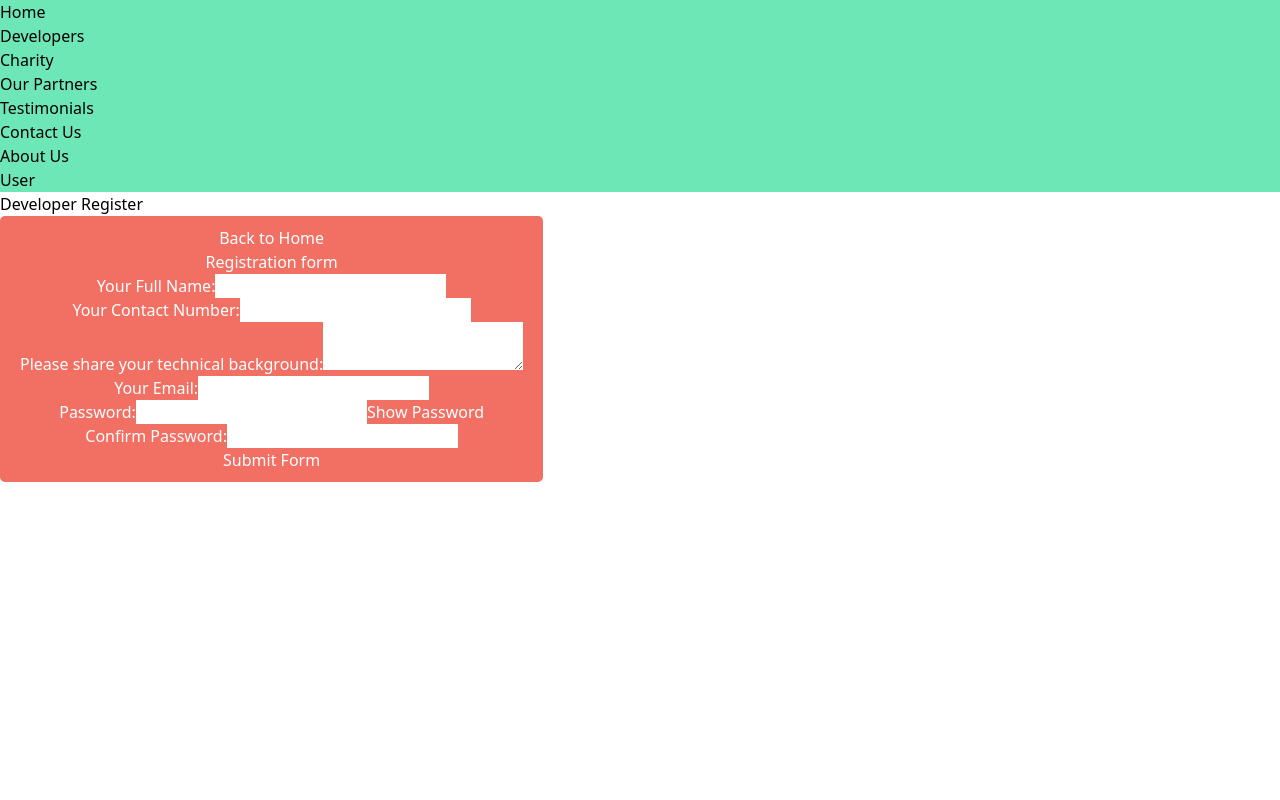
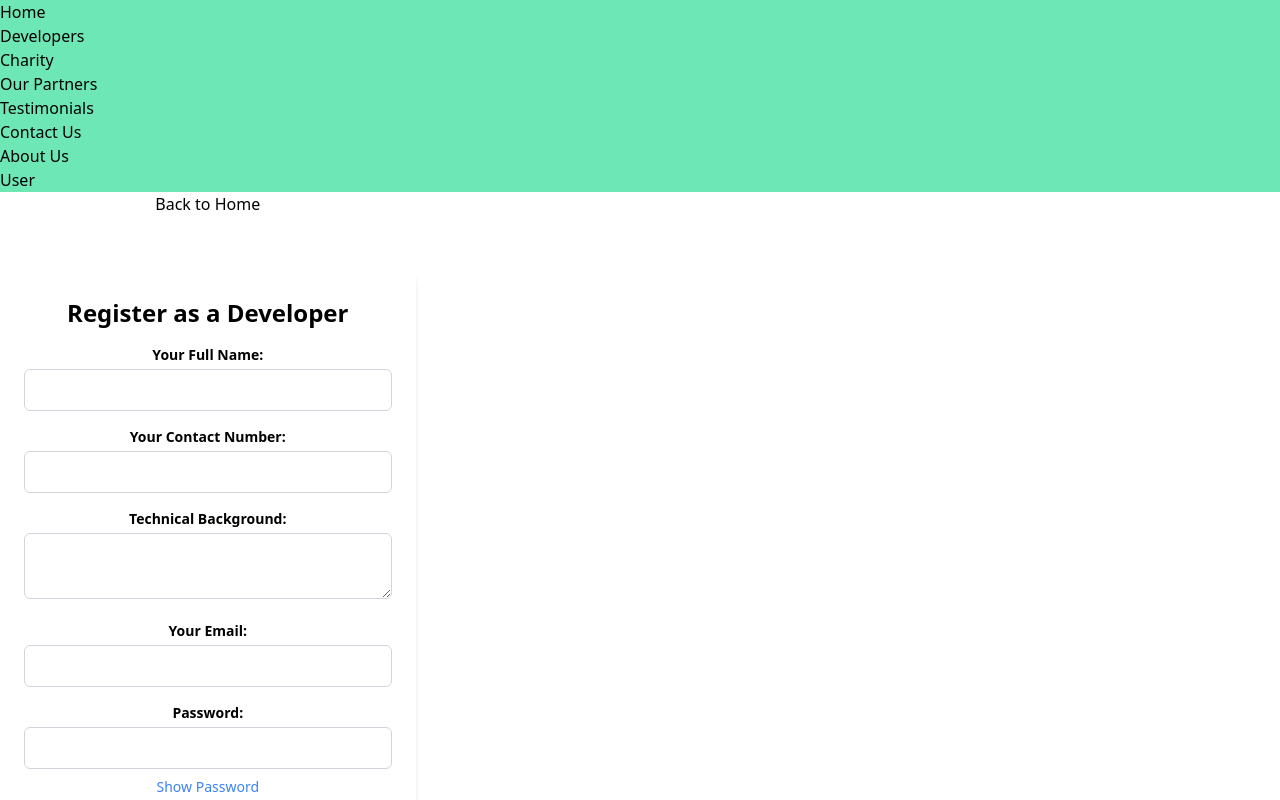
Before and after one commit to SchoolOfCode/Team-Build, a Next.js app in the folder team-5-final-project/: page /developers/register in a window 1280 px wide. Shown: the top 800 px of the page. Built offline with nearby package versions, Linux system fonts and the light colour scheme.

Commit message:
Tailwind CSS applied to input forms

```diff
--- a/team-5-final-project/src/app/charity/register/page.jsx
+++ b/team-5-final-project/src/app/charity/register/page.jsx
@@ -3,13 +3,12 @@ import Navbar from "@/app/components/navbar";
 import "../../globals.css";
 import Link from "next/link";
 import CharityRegistration from "@/app/components/charityRegistration";
-import { useState } from "react";
 
 export default function CharityRegister() {
   return (
     <div>
       <Navbar />
-      <h1>Charity Register</h1>
+      {/* <h1>Charity Register</h1> */}
       <button className="button">
         <Link href="/"> Back to Home</Link>
         <CharityRegistration />
--- a/team-5-final-project/src/app/components/charityRegistration.jsx
+++ b/team-5-final-project/src/app/components/charityRegistration.jsx
@@ -14,6 +14,8 @@ export default function CharityRegistration() {
   const [regSuccess, setRegSuccess] = useState(false);
   const [regSuccessMessage, setRegSuccessMessage] = useState("");
   const [showPassword, setShowPassword] = useState(false);
+  const [isValid, setIsValid] = useState(true);
+  const [submissionMessage, setSubmissionMessage] = useState("");
 
   const handleInput = (e) => {
     const fieldName = e.target.name;
@@ -25,8 +27,28 @@ export default function CharityRegistration() {
     }));
   };
 
+  const validateForm = () => {
+    const isValidForm =
+      registration.fullname &&
+      registration.number &&
+      registration.organisationName &&
+      registration.charityRegNumber &&
+      registration.password &&
+      registration.password === registration.confirmpassword;
+
+    setIsValid(isValidForm);
+    return isValidForm;
+  };
+
   const submitReg = (e) => {
     e.preventDefault();
+
+    if (!validateForm()) {
+      alert(
+        "Please fill in all required fields and make sure passwords match."
+      );
+      return;
+    }
 
     const regUrl = e.target.action;
 
@@ -55,87 +77,147 @@ export default function CharityRegistration() {
           password: "",
           confirmpassword: "",
         });
+        setSubmissionMessage("Thank you for your submission!");
 
-        window.alert("Thank you for your submission!");
+        alert("Thank you for your submission!");
 
         window.history.back();
       })
       .catch((error) => {
         console.error("Error during fetch:", error);
+
+        let errorMessage = "An error occurred. Please try again later.";
+
+        if (error.message.includes("NetworkError")) {
+          errorMessage =
+            "Network error. Please check your internet connection.";
+        } else if (error.message.includes("HTTP error! Status:")) {
+          errorMessage = "Server error. Please try again later.";
+        }
+
+        alert(errorMessage);
+
+        setError(errorMessage);
       });
   };
 
   return (
+    <div className="min-h-screen flex items-center justify-center">
+      <div className="max-w-md w-full p-6 bg-white shadow-md rounded-md">
+        <h1 className="text-2xl font-bold mb-4">Register as a Charity</h1>
+        {regSuccess ? (
           <div>
-      <h1>Registration form</h1>
-      {regSuccess ? (
-        <div>{regSuccessMessage}</div>
+            {regSuccessMessage}
+            <div className="text-green-500">{submissionMessage}</div>
+          </div>
         ) : (
           <form
+            className="space-y-4"
             method="POST"
             action="https://team-5-final-project-pi.vercel.app/charity/register"
             onSubmit={submitReg}
           >
             <div>
-            <label>Your Full Name:</label>
+              <label className="block text-sm font-semibold mb-1 text-black">
+                Your Full Name:
+              </label>
               <input
                 type="text"
                 name="fullname"
                 onChange={handleInput}
                 value={registration.fullname}
-              style={{ color: "black" }}
+                className="w-full px-4 py-2 border border-gray-300 rounded-md"
+                required
               />
             </div>
             <div>
-            <label>Your Contact Number:</label>
+              <label className="block text-sm font-semibold mb-1 text-black">
+                Your Contact Number:
+              </label>
               <input
                 type="text"
                 name="number"
                 onChange={handleInput}
                 value={registration.number}
                 pattern="[0-9]*"
-              style={{ color: "black" }}
+                className="w-full px-4 py-2 border border-gray-300 rounded-md"
+                required
               />
             </div>
             <div>
-            <label>Organisation Name</label>
+              <label className="block text-sm font-semibold mb-1 text-black">
+                Organisation Name:
+              </label>
               <input
                 name="organisationName"
                 onChange={handleInput}
                 value={registration.organisationName}
-              style={{ color: "black" }}
+                className="w-full px-4 py-2 border border-gray-300 rounded-md"
+                required
               />
             </div>
             <div>
-            <label>Password:</label>
+              <label className="block text-sm font-semibold mb-1 text-black">
+                Charity Registration Number:
+              </label>
+              <input
+                type="text"
+                name="charityRegNumber"
+                onChange={handleInput}
+                value={registration.charityRegNumber}
+                pattern="[0-9]*"
+                className="w-full px-4 py-2 border border-gray-300 rounded-md"
+                required
+              />
+            </div>
+            <div>
+              <label className="block text-sm font-semibold mb-1 text-black">
+                Password:
+              </label>
               <input
                 type={showPassword ? "text" : "password"}
                 name="password"
                 onChange={handleInput}
                 value={registration.password}
-              style={{ color: "black" }}
+                className="w-full px-4 py-2 border border-gray-300 rounded-md"
+                required
               />
               <button
                 type="button"
                 onClick={() => setShowPassword(!showPassword)}
+                className="text-blue-500 text-sm mt-2 inline-block"
               >
                 {showPassword ? "Hide" : "Show"} Password
               </button>
             </div>
             <div>
-            <label>Confirm Password:</label>
+              <label className="block text-sm font-semibold mb-1 text-black">
+                Confirm Password:
+              </label>
               <input
                 type={showPassword ? "text" : "password"}
                 name="confirmpassword"
                 onChange={handleInput}
                 value={registration.confirmpassword}
-              style={{ color: "black" }}
+                className="w-full px-4 py-2 border border-gray-300 rounded-md"
+                required
               />
             </div>
-          <button type="submit" style={{ color: "black" }}></button>
+            <button
+              type="submit"
+              className="w-full bg-blue-500 text-white py-2 rounded-md"
+            >
               Submit Form
+            </button>
+
+            {!isValid && (
+              <div className="text-red-500">
+                Please fill in all required fields.
+              </div>
+            )}
           </form>
         )}
       </div>
+    </div>
   );
 }
--- a/team-5-final-project/src/app/components/developerRegistration.jsx
+++ b/team-5-final-project/src/app/components/developerRegistration.jsx
@@ -14,6 +14,8 @@ export default function DeveloperRegistration() {
   const [regSuccess, setRegSuccess] = useState(false);
   const [regSuccessMessage, setRegSuccessMessage] = useState("");
   const [showPassword, setShowPassword] = useState(false);
+  const [isValid, setIsValid] = useState(true);
+  const [submissionMessage, setSubmissionMessage] = useState("");
 
   const handleInput = (e) => {
     const fieldName = e.target.name;
@@ -25,8 +27,28 @@ export default function DeveloperRegistration() {
     }));
   };
 
+  const validateForm = () => {
+    const isValidForm =
+      registration.fullname &&
+      registration.number &&
+      registration.technicalbackground &&
+      registration.email &&
+      registration.password &&
+      registration.password === registration.confirmpassword;
+
+    setIsValid(isValidForm);
+    return isValidForm;
+  };
+
   const submitReg = (e) => {
     e.preventDefault();
+
+    if (!validateForm()) {
+      alert(
+        "Please fill in all required fields and make sure passwords match."
+      );
+      return;
+    }
 
     const regUrl = e.target.action;
 
@@ -55,102 +77,145 @@ export default function DeveloperRegistration() {
           password: "",
           confirmpassword: "",
         });
+        setSubmissionMessage("Thank you for your submission!");
 
-        window.alert("Thank you for your submission!");
+        alert("Thank you for your submission!");
 
         window.history.back();
       })
       .catch((error) => {
         console.error("Error during fetch:", error);
+
+        let errorMessage = "An error occurred. Please try again later.";
+
+        if (error.message.includes("NetworkError")) {
+          errorMessage =
+            "Network error. Please check your internet connection.";
+        } else if (error.message.includes("HTTP error! Status:")) {
+          errorMessage = "Server error. Please try again later.";
+        }
+        alert(errorMessage);
+
+        setError(errorMessage);
       });
   };
 
   return (
+    <div className="min-h-screen flex items-center justify-center">
+      <div className="max-w-md w-full p-6 bg-white shadow-md rounded-md">
+        <h1 className="text-2xl font-bold mb-4">Register as a Developer</h1>
+        {regSuccess ? (
           <div>
-      <h1>Registration form</h1>
-      {regSuccess ? (
-        <div>{regSuccessMessage}</div>
+            {regSuccessMessage}
+            <div className="text-green-500">{submissionMessage}</div>
+          </div>
         ) : (
           <form
+            className="space-y-4"
             method="POST"
-          action="https://team-5-final-project-pi.vercel.app/charity/register"
+            action="https://team-5-final-project-pi.vercel.app/developer/register"
             onSubmit={submitReg}
           >
             <div>
-            <label>Your Full Name:</label>
+              <label className="block text-sm font-semibold mb-1 text-black">
+                Your Full Name:
+              </label>
               <input
                 type="text"
                 name="fullname"
                 onChange={handleInput}
                 value={registration.fullname}
-              style={{ color: "black" }}
+                className="w-full px-4 py-2 border border-gray-300 rounded-md"
+                required
               />
             </div>
-
             <div>
-            <label>Your Contact Number:</label>
+              <label className="block text-sm font-semibold mb-1 text-black">
+                Your Contact Number:
+              </label>
               <input
                 type="text"
                 name="number"
                 onChange={handleInput}
                 value={registration.number}
                 pattern="[0-9]*"
-              style={{ color: "black" }}
+                className="w-full px-4 py-2 border border-gray-300 rounded-md"
+                required
               />
             </div>
-
             <div>
-            <label>Please share your technical background:</label>
+              <label className="block text-sm font-semibold mb-1 text-black">
+                Technical Background:
+              </label>
               <textarea
                 name="technicalbackground"
                 onChange={handleInput}
                 value={registration.technicalbackground}
-              style={{ color: "black" }}
+                className="w-full px-4 py-2 border border-gray-300 rounded-md"
+                required
               ></textarea>
             </div>
-
             <div>
-            <label>Your Email:</label>
+              <label className="block text-sm font-semibold mb-1 text-black">
+                Your Email:
+              </label>
               <input
                 type="text"
                 name="email"
                 onChange={handleInput}
                 value={registration.email}
-              style={{ color: "black" }}
+                className="w-full px-4 py-2 border border-gray-300 rounded-md"
+                required
               />
             </div>
-
             <div>
-            <label>Password:</label>
+              <label className="block text-sm font-semibold mb-1 text-black">
+                Password:
+              </label>
               <input
-              type={showPassword ? "text" : "password"} // Toggle between "text" and "password"
+                type={showPassword ? "text" : "password"}
                 name="password"
                 onChange={handleInput}
                 value={registration.password}
-              style={{ color: "black" }}
+                className="w-full px-4 py-2 border border-gray-300 rounded-md"
+                required
               />
               <button
                 type="button"
                 onClick={() => setShowPassword(!showPassword)}
+                className="text-blue-500 text-sm mt-2 inline-block"
               >
                 {showPassword ? "Hide" : "Show"} Password
               </button>
             </div>
-
             <div>
-            <label>Confirm Password:</label>
+              <label className="block text-sm font-semibold mb-1 text-black">
+                Confirm Password:
+              </label>
               <input
-              type={showPassword ? "text" : "password"} // Toggle between "text" and "password"
+                type={showPassword ? "text" : "password"}
                 name="confirmpassword"
                 onChange={handleInput}
                 value={registration.confirmpassword}
-              style={{ color: "black" }}
+                className="w-full px-4 py-2 border border-gray-300 rounded-md"
+                required
               />
             </div>
+            <button
+              type="submit"
+              className="w-full bg-blue-500 text-white py-2 rounded-md"
+            >
+              Submit Form
+            </button>
 
-          <button type="submit">Submit Form</button>
+            {!isValid && (
+              <div className="text-red-500">
+                Please fill in all required fields.
+              </div>
+            )}
           </form>
         )}
       </div>
+    </div>
   );
 }
--- a/team-5-final-project/src/app/developers/register/page.jsx
+++ b/team-5-final-project/src/app/developers/register/page.jsx
@@ -7,7 +7,7 @@ export default function DeveloperRegister() {
   return (
     <div>
       <Navbar />
-      <h1>Developer Register</h1>
+      {/* <h1>Developer Register</h1> */}
       <button className="button">
         <Link href="/">Back to Home</Link>
         <DeveloperRegistration />
--- a/team-5-final-project/src/app/globals.css
+++ b/team-5-final-project/src/app/globals.css
@@ -2,10 +2,10 @@
 @tailwind components;
 @tailwind utilities;
 
-.button {
-  background-color: #F17063;
+/* .button {
+  background-color: #f17063;
 
-  color: #FFFFFF;
+  color: black;
   padding: 10px 20px;
   border-radius: 5px;
-}
+} */
```
Lines whose indentation alone changed are shown as unchanged.
